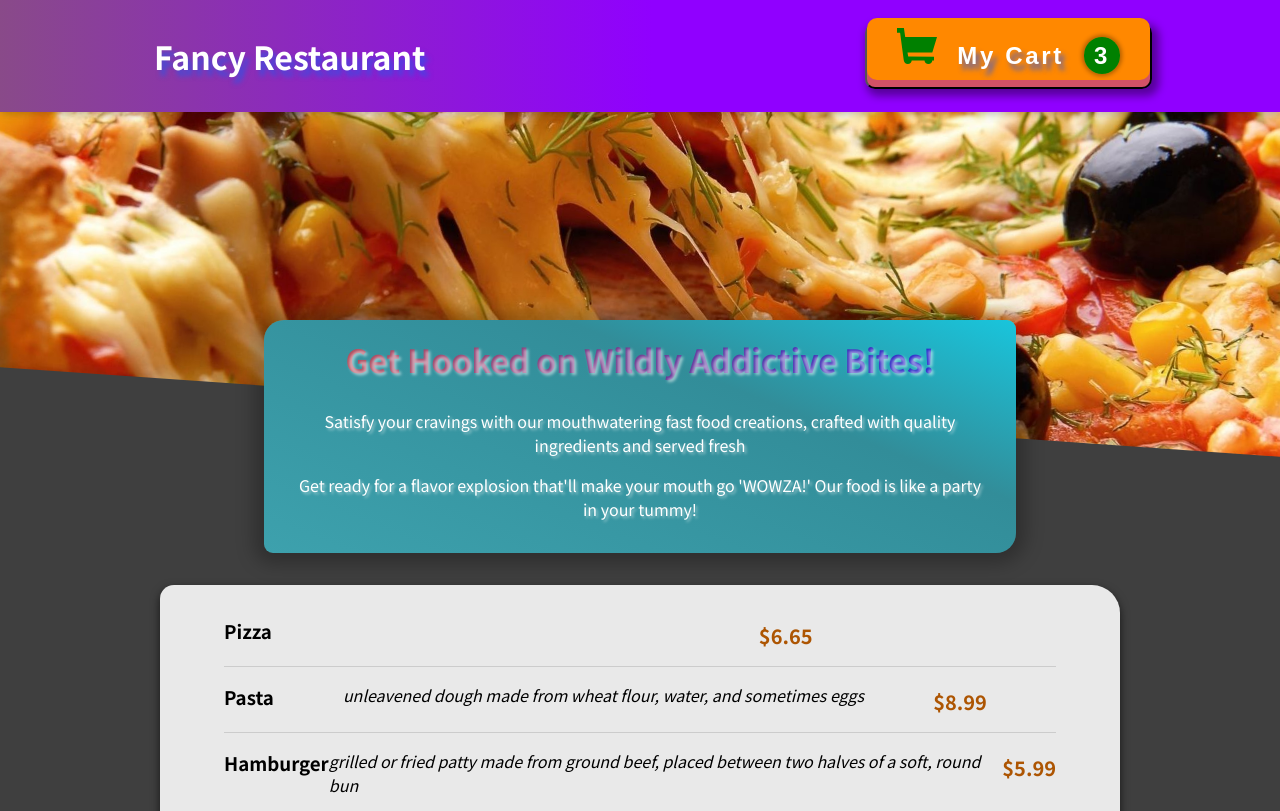
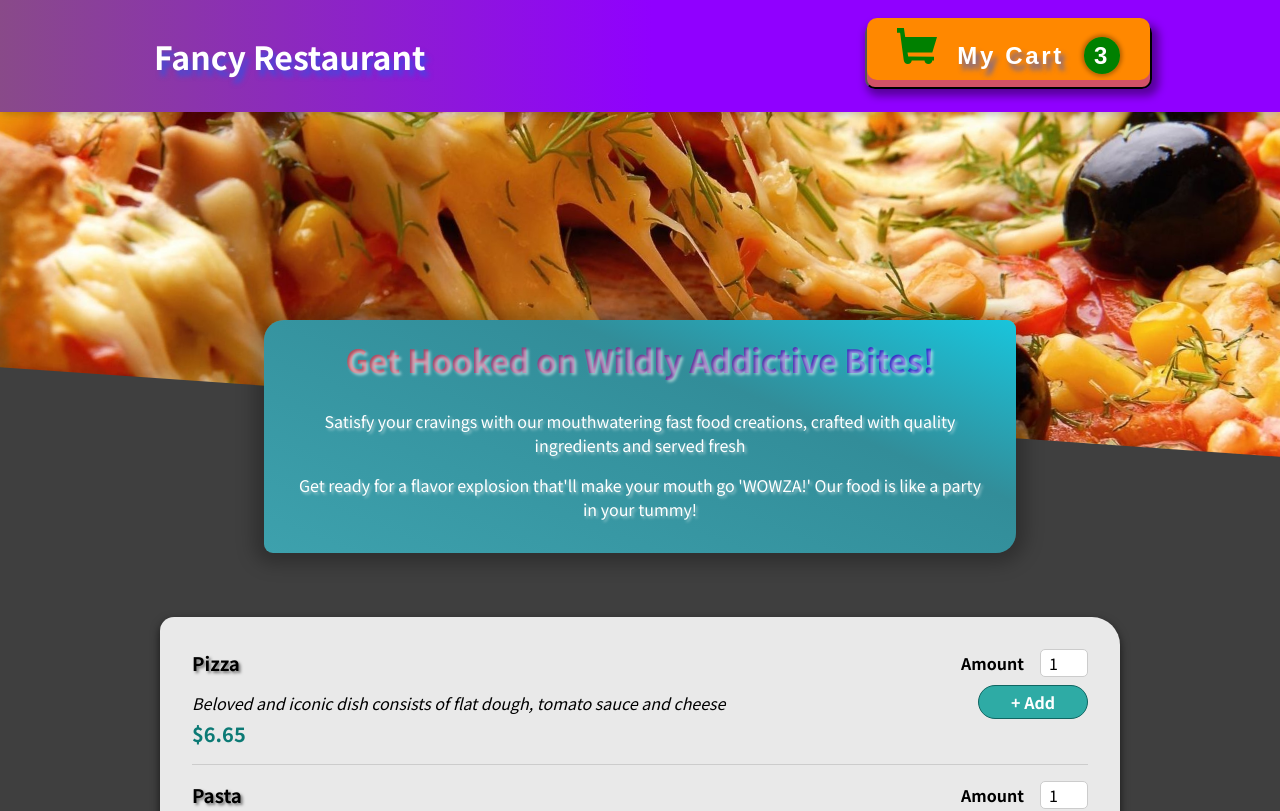
Before and after one commit to MatinT-SA/fancy-restaurant, a React (Create React App) app: page / in a window 1280 px wide. Shown: the top 811 px of the page. Built offline with nearby package versions, Linux system fonts and the light colour scheme.

Commit message:
adding the meal items list to our MealItem component

```diff
--- a/src/components/Meals/AvailableMeals.js
+++ b/src/components/Meals/AvailableMeals.js
@@ -6,7 +6,7 @@ const OUR_FOOD_DATA = [
     {
         id: 'f1',
         name: 'Pizza',
-        descritpion: 'Beloved and iconic dish consists of flat dough, tomato sauce and cheese',
+        description: 'Beloved and iconic dish consists of flat dough, tomato sauce and cheese',
         price: 6.65,
     },
     {
--- a/src/components/Meals/AvailableMeals.module.css
+++ b/src/components/Meals/AvailableMeals.module.css
@@ -1,7 +1,7 @@
 .foods {
   max-width: 60rem;
   width: 90%;
-    margin: 2rem auto;
+  margin: 4rem auto 2rem;
   animation: meals-appear 1s ease-out forwards;
 }
 
--- a/src/components/Meals/MealItem/MealItem.js
+++ b/src/components/Meals/MealItem/MealItem.js
@@ -1,15 +1,22 @@
 import classes from './MealItem.module.css';
+import MealItemForm from './MealItemForm';
 
 const MealItem = props => {
     const price = `$${props.price.toFixed(2)}`;
 
-    return <li className={classes.meal}>
-        <div><h3>{props.name}</h3></div>
-        <div className={classes.description}>{props.description}</div>
-        <div className={classes.price}>{price}</div>
+    return (
+        <li className={classes.meal}>
+            <div>
+                <h3>{props.name}</h3>
+                <div className={classes.description}>{props.description}</div>
+                <div className={classes.price}>{price}</div>
+            </div>
 
-        <div></div>
-    </li>
+            <div>
+                <MealItemForm />
+            </div>
+        </li>
+    );
 }
 
 export default MealItem;
--- a/src/components/Meals/MealItem/MealItem.module.css
+++ b/src/components/Meals/MealItem/MealItem.module.css
@@ -7,7 +7,49 @@
 }
 
 .meal h3 {
-    margin: 0 0 0.25rem 0;
+    margin: 0 0 15px 0;
+    text-shadow: 2px 2px 3px rgba(0, 0, 0, 0.5);
+    position: relative;
+    z-index: 1;
+    transition: color 0.2s, transform .3s;
+}
+
+.meal h3:hover {
+    background: transparent;
+    background-image: linear-gradient(to right, 45deg, rgba(0, 0, 0, .6), #ff5733, #15a9c2);
+    background-clip: text;
+    -webkit-background-clip: text;
+    color: transparent;
+    position: relative;
+    z-index: 2;
+    animation: gradient 5s linear infinite;
+    transform: scale(1.2) translateX(3rem);
+}
+
+@keyframes gradient {
+    0% {
+        color: black;
+    }
+
+    25% {
+        color: #15a9c2;
+    }
+
+    50% {
+        color: #15633e;
+    }
+
+    75% {
+        color: #ff5733
+    }
+
+    87% {
+        color: #771372;
+    }
+
+    100% {
+        color: black;
+    }
 }
 
 .description {
@@ -17,6 +59,12 @@
 .price {
     margin-top: 0.25rem;
     font-weight: bold;
-    color: #ad5502;
+    color: #0c7a75;
     font-size: 1.25rem;
+    transition: .2s all ease-out;
 }
+
+.price:hover {
+    cursor: default;
+    transform: translateX(5px);
+}
--- a/src/components/Meals/MealItem/MealItemForm.js
+++ b/src/components/Meals/MealItem/MealItemForm.js
@@ -0,0 +1,18 @@
+import Input from '../../UI/Input';
+import classes from './MealItemForm.module.css'
+
+const MealItemForm = props => {
+    return <form className={classes.form}>
+        <Input label="Amount" input={{
+            id: 'amount',
+            type: 'number',
+            min: '1',
+            max: '5',
+            step: '1',
+            defaultValue: '1'
+        }} />
+        <button>+ Add</button>
+    </form>
+}
+
+export default MealItemForm;
--- /dev/null
+++ b/src/components/Meals/MealItem/MealItemForm.module.css
@@ -0,0 +1,21 @@
+.form {
+    text-align: right;
+}
+
+.form button {
+    font: inherit;
+    cursor: pointer;
+    background-color: #2eaba5;
+    border: 1px solid #106662;
+    color: white;
+    padding: 0.25rem 2rem;
+    border-radius: 20px;
+    font-weight: bold;
+    transition: .2s all ease-in;
+}
+
+.form button:hover,
+.form button:active {
+    background-color: #106662;
+    border-color: #106662;
+}
--- a/src/components/UI/Cards.module.css
+++ b/src/components/UI/Cards.module.css
@@ -1,5 +1,5 @@
 .card {
-    padding: 1rem 3rem;
+    padding: 1rem;
     box-shadow: 0 4px 10px rgba(0, 0, 0, .65);
     border-radius: 14px 28px;
     background-color: #e9e9e9;
--- /dev/null
+++ b/src/components/UI/Input.js
@@ -0,0 +1,10 @@
+import classes from './Input.module.css'
+
+const Input = props => {
+    return <div className={classes.input}>
+        <label htmlFor={props.input.id}>{props.label}</label>
+        <input id={props.input.id} {...props.input} />
+    </div>
+}
+
+export default Input;
--- /dev/null
+++ b/src/components/UI/Input.module.css
@@ -0,0 +1,18 @@
+.input {
+    display: flex;
+    align-items: center;
+    margin-bottom: 0.5rem;
+}
+
+.input label {
+    font-weight: bold;
+    margin-right: 1rem;
+}
+
+.input input {
+    width: 3rem;
+    border-radius: 5px;
+    border: 1px solid #ccc;
+    font: inherit;
+    padding-left: 0.5rem;
+}
```
Also changed, not shown: 11 other files (tests, documents, lock files or other folders). Lines whose indentation alone changed are shown as unchanged.
